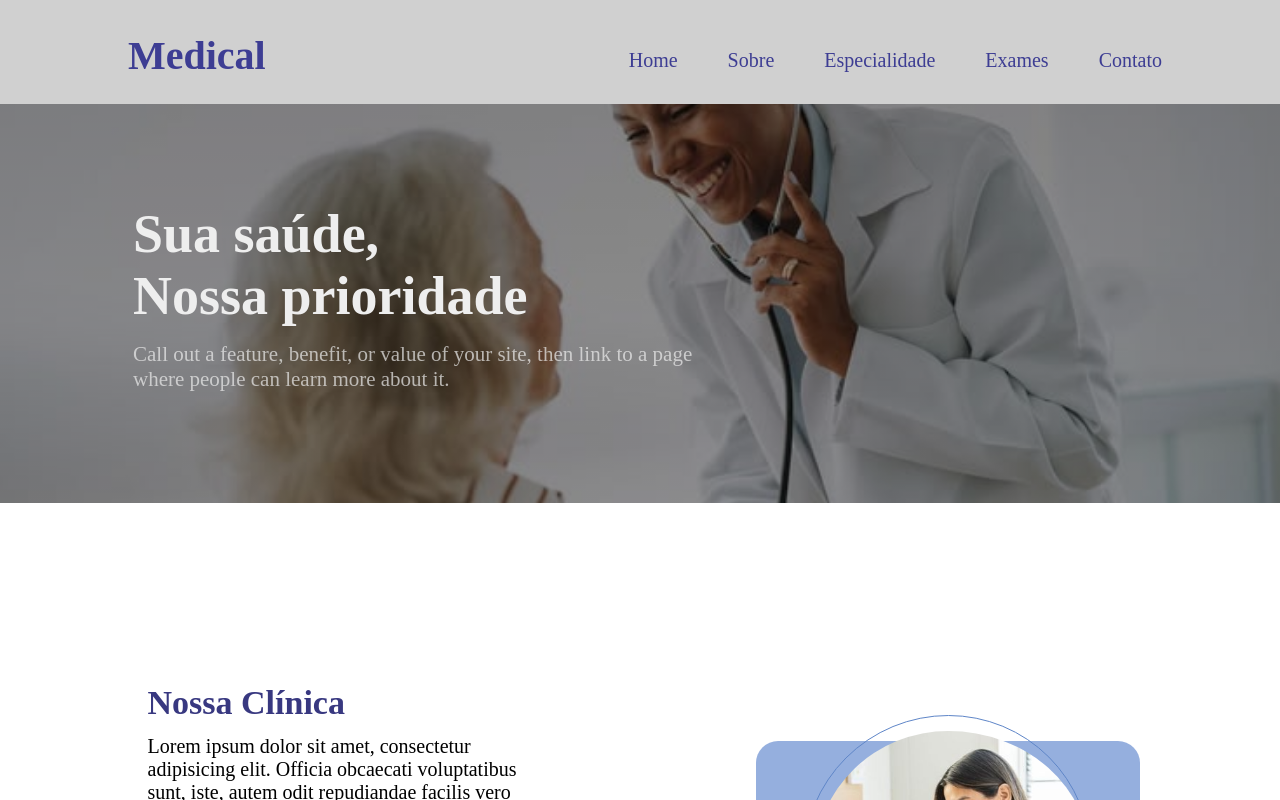
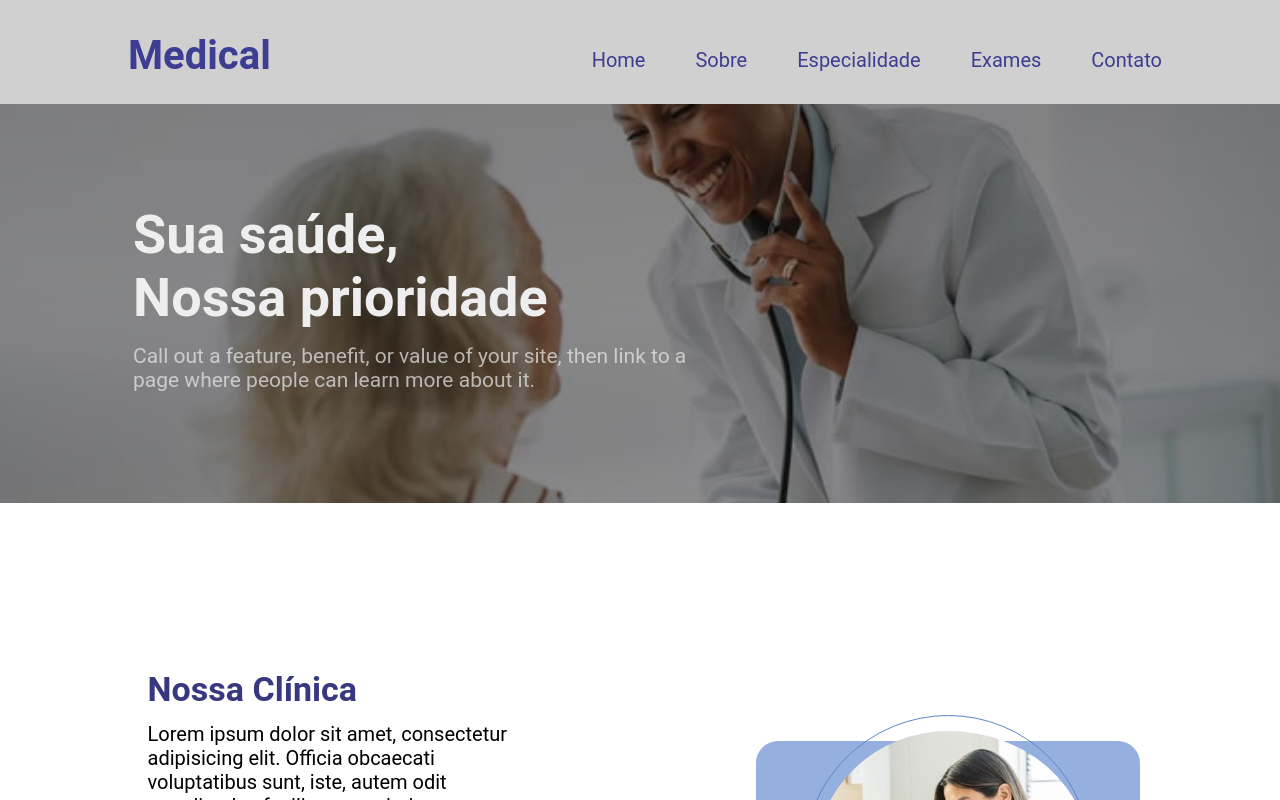
Before and after one commit to hellenpaula/projeto-clinica-medica, a React (Vite) app: page / in a window 1280 px wide. Shown: the top 800 px of the page. Built offline with nearby package versions, Linux system fonts and the light colour scheme.

Commit message:
add: adicionando import de fontes no index.css

```diff
--- a/src/index.css
+++ b/src/index.css
@@ -1,3 +1,14 @@
+
+@import url('https://fonts.googleapis.com/css2?family=Inter:ital,opsz,wght@0,14..32,100..900;1,14..32,100..900&display=swap');
+
+@import url('https://fonts.googleapis.com/css2?family=Poppins:ital,wght@0,100;0,200;0,300;0,400;0,500;0,600;0,700;0,800;0,900;1,100;1,200;1,300;1,400;1,500;1,600;1,700;1,800;1,900&display=swap');
+
+/* Fonte título */
+/* font-family: "Inter", sans-serif; */
+
+
+/* Fonte texto */
+/* font-family: "Poppins", sans-serif; */
 
 * {
   margin: 0;
@@ -5,6 +16,9 @@
   box-sizing: border-box;
 }
 
+body {
+  font-family: "Roboto";
+}
 /* :root {
   --text: #6b6375;
   --text-h: #08060d;
```
